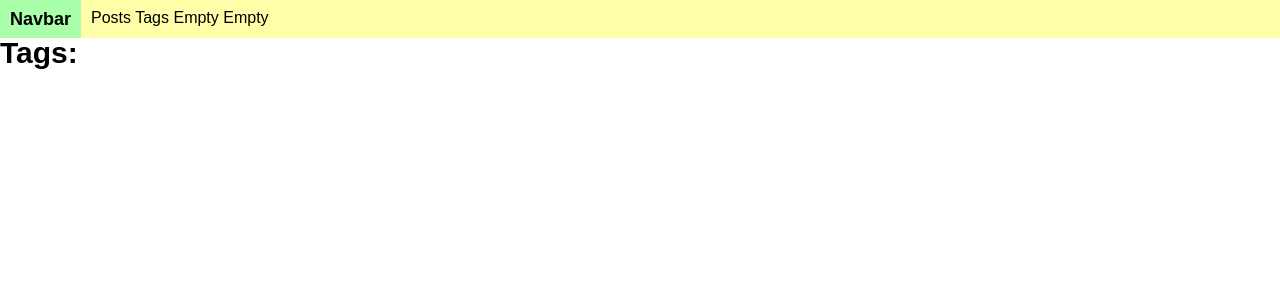
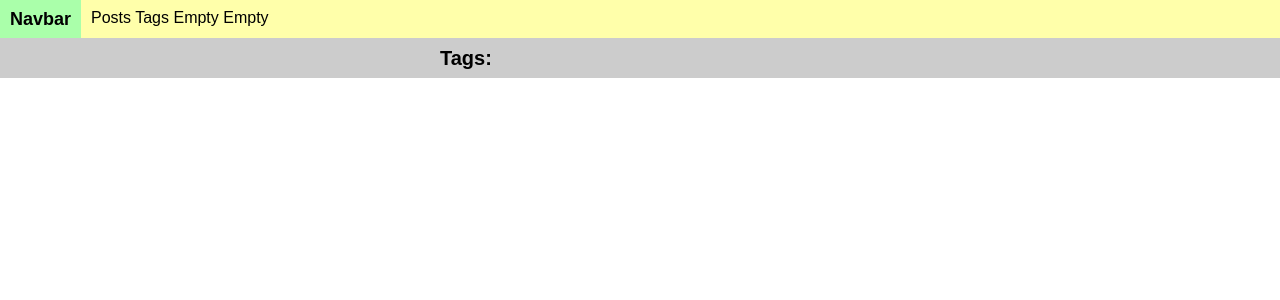
Before and after one commit to ivan100kg/game_blog, a Django app: page /blog/tags/ in a window 1280 px wide. Shown: the top 300 px of the page. Run offline with Django 3.2, Linux system fonts and the light colour scheme; data that the repository does not hold is empty.

Commit message:
update .html

```diff
--- a/game_blog/blog/templates/blog/index.html
+++ b/game_blog/blog/templates/blog/index.html
@@ -1,7 +1,7 @@
 {% extends 'blog/base_blog.html' %} {% block content %}
 <div class="content">
     <div class="container">
-        <div class="content__title">Posts</div>
+        <div class="content__title">Posts:</div>
         <div class="content__row">
             {% for post in posts %}
             <div class="content__item post">
--- a/game_blog/blog/templates/blog/tags.html
+++ b/game_blog/blog/templates/blog/tags.html
@@ -1,5 +1,14 @@
 {% extends 'blog/base_blog.html' %} {% block title %} Tags list - {{ block.super }} {% endblock %} {% block content %}
-<h1>Tags:</h1>
-{% for tag in tags %}
-<div class="tag">{{ tag.title }}</div>
-{% endfor %} {% endblock %}
+<div class="content">
+    <div class="container">
+        <div class="content__title">Tags:</div>
+        <div class="content__row">
+            {% for tag in tags %}
+            <div class="content__item tag">
+                <div class="tag__title">{{ tag.title }}</div>
+            </div>
+            {% endfor %}
+        </div>
+    </div>
+</div>
+{% endblock %}
```
